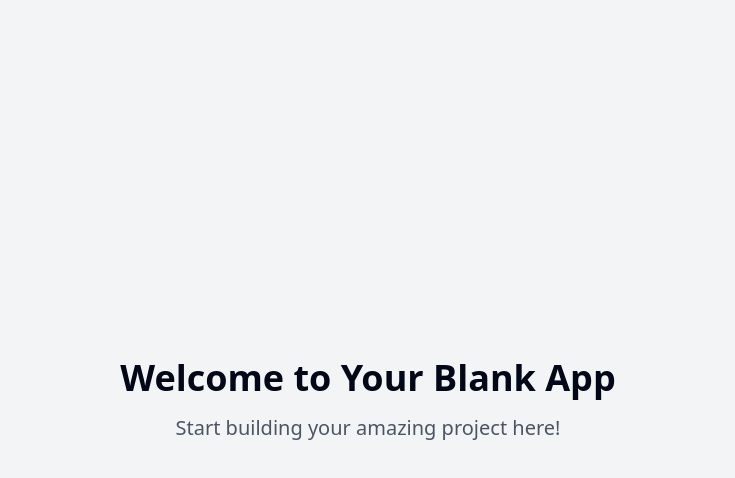
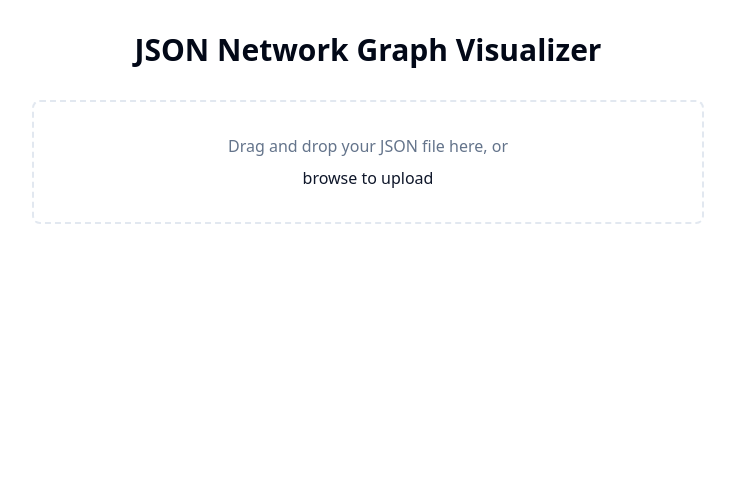
Before and after one commit to tommikarkas/graphy-visualizer-tool, a React (Vite) app: page / in a window 1280 px wide. Shown: the top 478 px of the page, without its empty margins (272-1007 px from the left). Built offline with nearby package versions, Linux system fonts and the light colour scheme.

Commit message:
Add graph visualization tool
Implement a feature to upload a JSON file and visualize it as a network graph on the page.
[skip gpt_engineer]

```diff
--- a/package.json
+++ b/package.json
@@ -54,6 +54,7 @@
     "react-hook-form": "^7.53.0",
     "react-resizable-panels": "^2.1.3",
     "react-router-dom": "^6.26.2",
+    "reactflow": "^11.11.4",
     "recharts": "^2.12.7",
     "sonner": "^1.5.0",
     "tailwind-merge": "^2.5.2",
--- /dev/null
+++ b/src/components/FileUpload.tsx
@@ -0,0 +1,69 @@
+import { useState } from "react";
+import { toast } from "sonner";
+
+interface FileUploadProps {
+  onDataReceived: (data: any) => void;
+}
+
+export const FileUpload = ({ onDataReceived }: FileUploadProps) => {
+  const [isDragging, setIsDragging] = useState(false);
+
+  const handleFileRead = async (file: File) => {
+    try {
+      const text = await file.text();
+      const data = JSON.parse(text);
+      onDataReceived(data);
+      toast.success("JSON file successfully loaded");
+    } catch (error) {
+      toast.error("Invalid JSON file");
+    }
+  };
+
+  const handleDrop = (e: React.DragEvent) => {
+    e.preventDefault();
+    setIsDragging(false);
+
+    const file = e.dataTransfer.files[0];
+    if (file && file.type === "application/json") {
+      handleFileRead(file);
+    } else {
+      toast.error("Please upload a JSON file");
+    }
+  };
+
+  const handleFileInput = (e: React.ChangeEvent<HTMLInputElement>) => {
+    const file = e.target.files?.[0];
+    if (file) {
+      handleFileRead(file);
+    }
+  };
+
+  return (
+    <div
+      className={`w-full p-8 border-2 border-dashed rounded-lg transition-colors ${
+        isDragging ? "border-primary bg-primary/5" : "border-border"
+      }`}
+      onDragOver={(e) => {
+        e.preventDefault();
+        setIsDragging(true);
+      }}
+      onDragLeave={() => setIsDragging(false)}
+      onDrop={handleDrop}
+    >
+      <div className="text-center">
+        <p className="text-muted-foreground mb-2">
+          Drag and drop your JSON file here, or
+        </p>
+        <label className="cursor-pointer text-primary hover:underline">
+          browse to upload
+          <input
+            type="file"
+            className="hidden"
+            accept="application/json"
+            onChange={handleFileInput}
+          />
+        </label>
+      </div>
+    </div>
+  );
+};
--- /dev/null
+++ b/src/components/GraphVisualization.tsx
@@ -0,0 +1,61 @@
+import { useCallback } from "react";
+import {
+  ReactFlow,
+  Background,
+  Controls,
+  Node,
+  Edge,
+  useNodesState,
+  useEdgesState,
+  ConnectionMode,
+  Panel,
+} from "reactflow";
+import "reactflow/dist/style.css";
+
+interface GraphVisualizationProps {
+  initialData: {
+    nodes: Node[];
+    edges: Edge[];
+  };
+}
+
+export const GraphVisualization = ({ initialData }: GraphVisualizationProps) => {
+  const [nodes, setNodes, onNodesChange] = useNodesState(initialData.nodes);
+  const [edges, setEdges, onEdgesChange] = useEdgesState(initialData.edges);
+
+  const onInit = useCallback(() => {
+    window.requestAnimationFrame(() => {
+      const flow = document.querySelector(".react-flow");
+      const { width, height } = flow?.getBoundingClientRect() || {
+        width: 0,
+        height: 0,
+      };
+      const zoom = Math.min(width / 1000, height / 1000, 1);
+      const x = (width - 1000 * zoom) / 2;
+      const y = (height - 1000 * zoom) / 2;
+      const transform = `translate(${x}px, ${y}px) scale(${zoom})`;
+      flow?.style.setProperty("transform", transform);
+    });
+  }, []);
+
+  return (
+    <div className="w-full h-[600px] bg-graph-background rounded-lg overflow-hidden">
+      <ReactFlow
+        nodes={nodes}
+        edges={edges}
+        onNodesChange={onNodesChange}
+        onEdgesChange={onEdgesChange}
+        connectionMode={ConnectionMode.Loose}
+        onInit={onInit}
+        fitView
+        attributionPosition="bottom-right"
+      >
+        <Background />
+        <Controls />
+        <Panel position="top-left" className="bg-white p-2 rounded shadow-md">
+          <h3 className="text-sm font-medium">Network Graph</h3>
+        </Panel>
+      </ReactFlow>
+    </div>
+  );
+};
--- a/src/pages/Index.tsx
+++ b/src/pages/Index.tsx
@@ -1,12 +1,36 @@
-// Update this page (the content is just a fallback if you fail to update the page)
+import { useState } from "react";
+import { FileUpload } from "@/components/FileUpload";
+import { GraphVisualization } from "@/components/GraphVisualization";
+import { processJsonToGraph } from "@/utils/graphUtils";
 
 const Index = () => {
+  const [graphData, setGraphData] = useState<{
+    nodes: any[];
+    edges: any[];
+  } | null>(null);
+
+  const handleDataReceived = (data: any) => {
+    const processed = processJsonToGraph(data);
+    setGraphData(processed);
+  };
+
   return (
-    <div className="min-h-screen flex items-center justify-center bg-gray-100">
-      <div className="text-center">
-        <h1 className="text-4xl font-bold mb-4">Welcome to Your Blank App</h1>
-        <p className="text-xl text-gray-600">Start building your amazing project here!</p>
-      </div>
+    <div className="container mx-auto py-8 px-4">
+      <h1 className="text-3xl font-bold mb-8 text-center">
+        JSON Network Graph Visualizer
+      </h1>
+
+      {!graphData && (
+        <div className="max-w-2xl mx-auto">
+          <FileUpload onDataReceived={handleDataReceived} />
+        </div>
+      )}
+
+      {graphData && (
+        <div className="mt-8">
+          <GraphVisualization initialData={graphData} />
+        </div>
+      )}
     </div>
   );
 };
--- /dev/null
+++ b/src/tailwind.config.ts
@@ -0,0 +1,70 @@
+import type { Config } from "tailwindcss";
+
+export default {
+  darkMode: ["class"],
+  content: [
+    "./pages/**/*.{ts,tsx}",
+    "./components/**/*.{ts,tsx}",
+    "./app/**/*.{ts,tsx}",
+    "./src/**/*.{ts,tsx}",
+  ],
+  prefix: "",
+  theme: {
+    container: {
+      center: true,
+      padding: "2rem",
+      screens: {
+        "2xl": "1400px",
+      },
+    },
+    extend: {
+      colors: {
+        border: "hsl(var(--border))",
+        input: "hsl(var(--input))",
+        ring: "hsl(var(--ring))",
+        background: "hsl(var(--background))",
+        foreground: "hsl(var(--foreground))",
+        primary: {
+          DEFAULT: "hsl(var(--primary))",
+          foreground: "hsl(var(--primary-foreground))",
+        },
+        secondary: {
+          DEFAULT: "hsl(var(--secondary))",
+          foreground: "hsl(var(--secondary-foreground))",
+        },
+        destructive: {
+          DEFAULT: "hsl(var(--destructive))",
+          foreground: "hsl(var(--destructive-foreground))",
+        },
+        muted: {
+          DEFAULT: "hsl(var(--muted))",
+          foreground: "hsl(var(--muted-foreground))",
+        },
+        accent: {
+          DEFAULT: "hsl(var(--accent))",
+          foreground: "hsl(var(--accent-foreground))",
+        },
+        popover: {
+          DEFAULT: "hsl(var(--popover))",
+          foreground: "hsl(var(--popover-foreground))",
+        },
+        card: {
+          DEFAULT: "hsl(var(--card))",
+          foreground: "hsl(var(--card-foreground))",
+        },
+        graph: {
+          node: "#4338ca",
+          edge: "#6366f1",
+          text: "#1e293b",
+          background: "#f8fafc",
+        },
+      },
+      borderRadius: {
+        lg: "var(--radius)",
+        md: "calc(var(--radius) - 2px)",
+        sm: "calc(var(--radius) - 4px)",
+      },
+    },
+  },
+  plugins: [require("tailwindcss-animate")],
+} satisfies Config;
--- /dev/null
+++ b/src/utils/graphUtils.ts
@@ -0,0 +1,51 @@
+import { Node, Edge } from "reactflow";
+
+export const processJsonToGraph = (data: any) => {
+  const nodes: Node[] = [];
+  const edges: Edge[] = [];
+  const processedNodes = new Set();
+
+  const addNode = (id: string, data: any) => {
+    if (!processedNodes.has(id)) {
+      processedNodes.add(id);
+      nodes.push({
+        id,
+        position: {
+          x: Math.random() * 500,
+          y: Math.random() * 500,
+        },
+        data: { label: id, ...data },
+        style: {
+          background: "#4338ca",
+          color: "white",
+          border: "none",
+          width: 150,
+          borderRadius: "8px",
+        },
+      });
+    }
+  };
+
+  const processObject = (obj: any, parentId?: string) => {
+    Object.entries(obj).forEach(([key, value]) => {
+      const currentId = parentId ? `${parentId}-${key}` : key;
+      addNode(currentId, { value });
+
+      if (parentId) {
+        edges.push({
+          id: `${parentId}-${currentId}`,
+          source: parentId,
+          target: currentId,
+          style: { stroke: "#6366f1" },
+        });
+      }
+
+      if (value && typeof value === "object") {
+        processObject(value, currentId);
+      }
+    });
+  };
+
+  processObject(data);
+  return { nodes, edges };
+};
```
Also changed, not shown: 1 other file (tests, documents, lock files or other folders).
